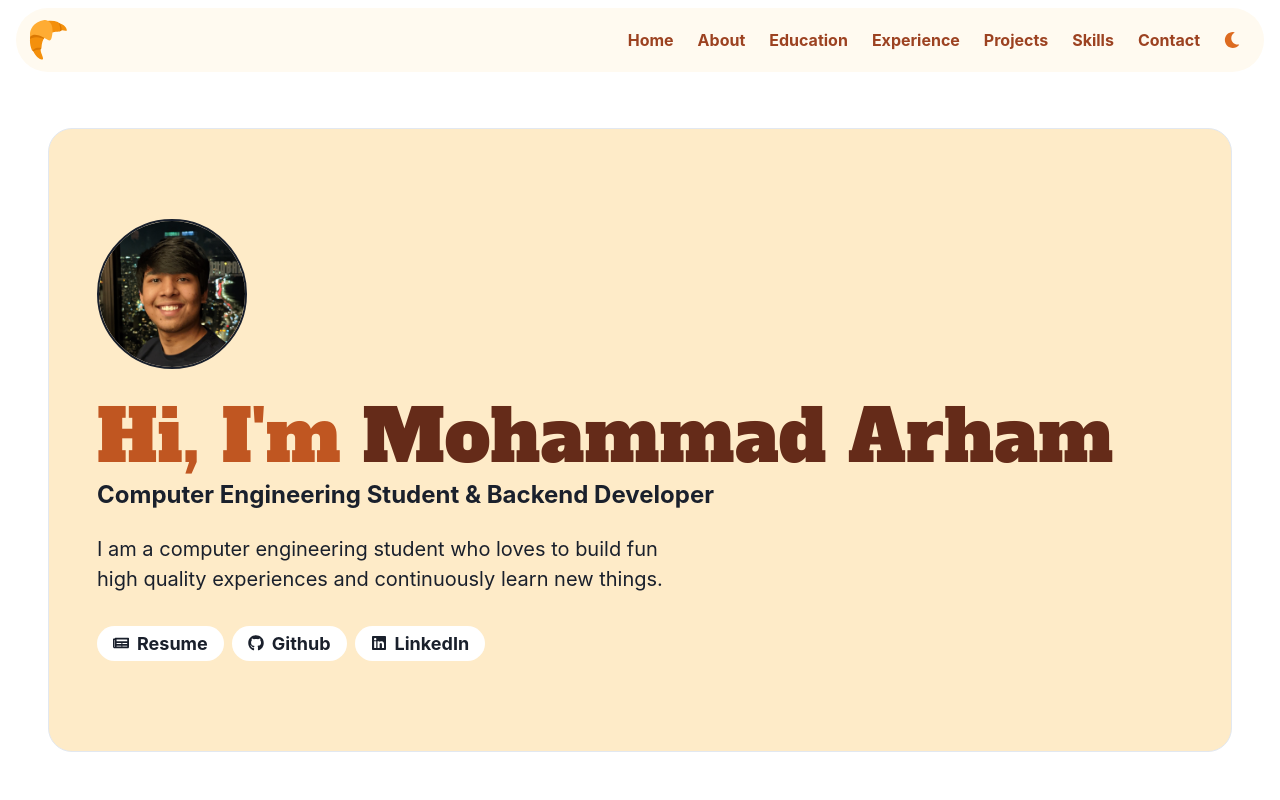
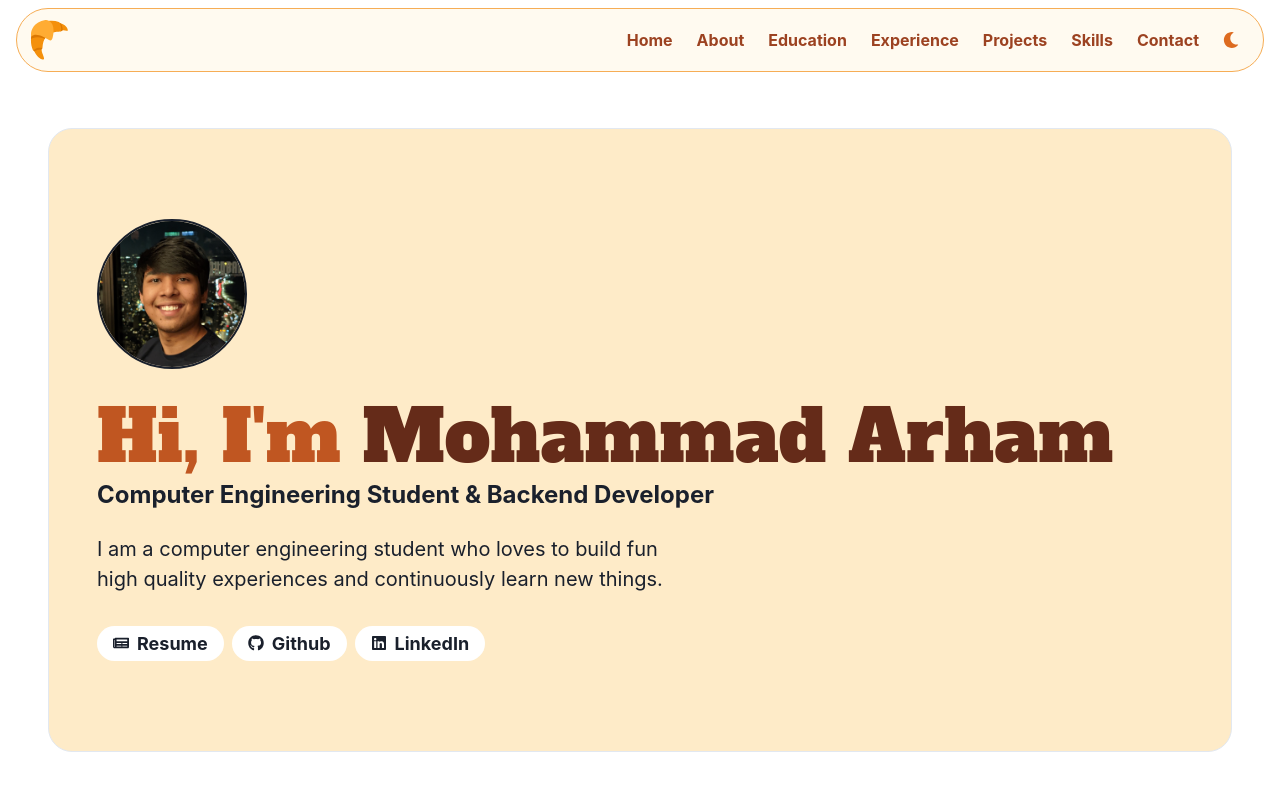
Before and after one commit to arhammusheer/croissant.one, a React (Vite) app: page / in a window 1280 px wide. Shown: the top 800 px of the page. Built offline with nearby package versions, Linux system fonts and the light colour scheme; a web font is replaced by a local one.

Commit message:
Added border to navigation

```diff
--- a/src/pages/common/Navbar.tsx
+++ b/src/pages/common/Navbar.tsx
@@ -38,6 +38,8 @@ export const Navbar = () => {
             px={3}
             rounded={"full"}
             align={"center"}
+            border={"1px"}
+            borderColor={useColorModeValue("brand.300", "gray.700")}
           >
             <Image
               src={"/assets/croissant.svg"}
```
